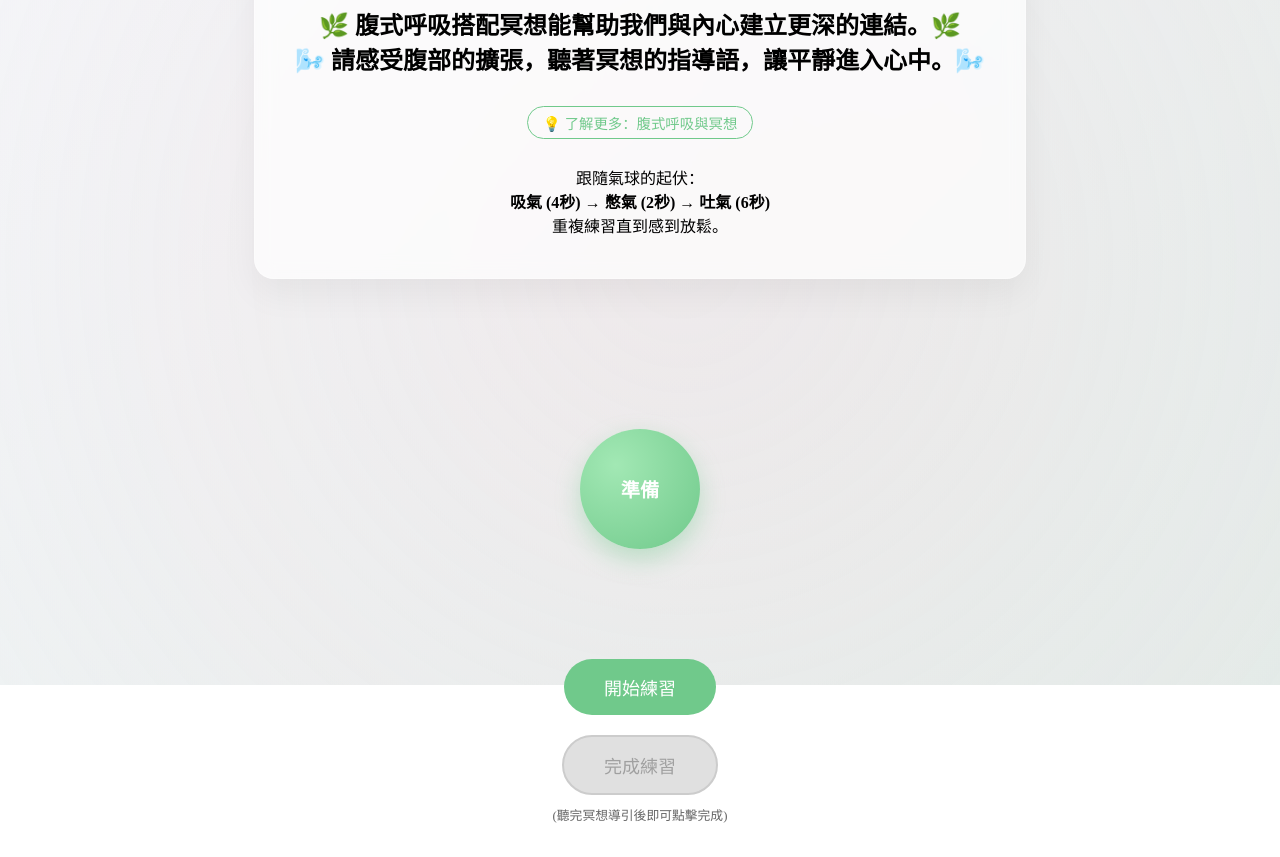
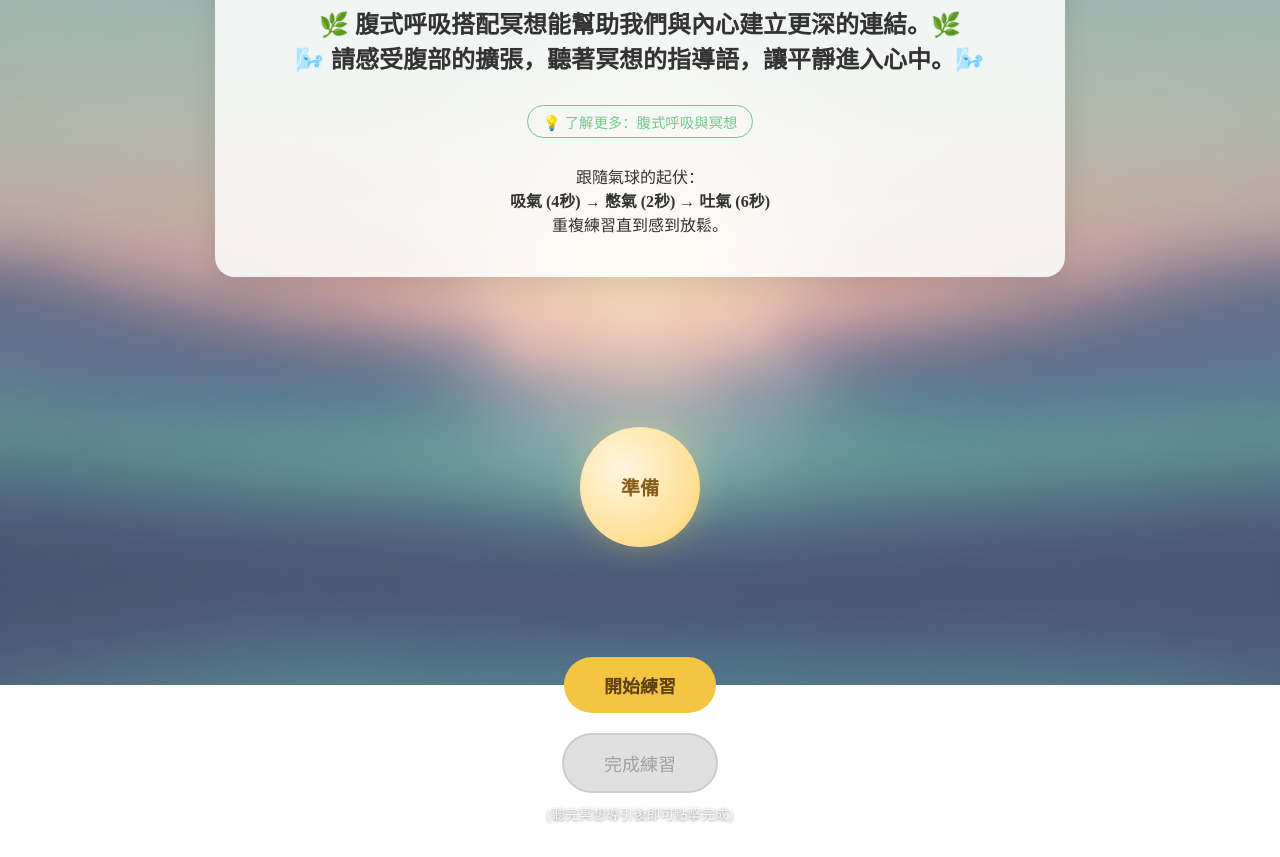
Before and after one commit to WendyWe/bless-SEL-EXP, a website: page public/experimental/daily_tasks/breathe/breathe.html in a window 1280 px wide. Shown: the part 115-972 px from the top of the page. Drawn offline with Linux system fonts and the light colour scheme.

Commit message:
20260130 breathe design ver6

```diff
--- a/public/experimental/daily_tasks/breathe/breathe.css
+++ b/public/experimental/daily_tasks/breathe/breathe.css
@@ -9,45 +9,33 @@ body {
     overflow-x: hidden;
 }
 
-/* === 柔和粉綠 Aura 漸層背景 === */
+/* 修改背景層 */
 .background {
     position: fixed;
     top: 0;
     left: 0;
     width: 100%;
     height: 100%;
-    /* 結合了湖水綠、奶油白與淡粉色的多層次漸層 */
-    background:
-        radial-gradient(circle at 10% 20%, rgba(165, 202, 210, 0.3) 0%, transparent 50%), /* 湖水藍 */
-        radial-gradient(circle at 90% 80%, rgba(252, 239, 239, 0.6) 0%, transparent 50%), /* 暖粉色 */
-        radial-gradient(circle at 50% 50%, rgba(253, 252, 240, 0.5) 0%, transparent 80%), /* 奶油黃 */
-        #f8f9fa; /* 基底淺灰白 */
+    /* 1. 插入生成的圖片 URL，並設定為不重複、置中、填滿 */
+    background-image: url("../../media/raw_image/breathe_background.png");
+    background-size: cover;
+    background-position: center;
+    background-repeat: no-repeat;
     z-index: -1;
     overflow: hidden;
 }
 
-/* 增加緩慢流動的光影效果，模擬「呼吸感」 */
-.background::after {
+.background::before {
     content: "";
     position: absolute;
-    width: 200%;
-    height: 200%;
-    top: -50%;
-    left: -50%;
-    /* 一個淡淡的粉紅光暈在背景緩慢漂浮 */
-    background: radial-gradient(circle at center, rgba(255, 192, 203, 0.15) 0%, transparent 60%);
-    animation: auraMovement 25s infinite ease-in-out;
-    pointer-events: none;
+    top: 0;
+    left: 0;
+    width: 100%;
+    height: 100%;
+    background: rgba(255, 255, 255, 0.1); /* 0.1 透明度，讓圖片保有原本色彩但稍微柔和 */
+    backdrop-filter: blur(2px); /* 增加一點點毛玻璃感，不遮擋美景但讓文字更清晰 */
 }
 
-@keyframes auraMovement {
-    0%, 100% {
-        transform: translate(0, 0) scale(1);
-    }
-    50% {
-        transform: translate(5%, -5%) scale(1.1);
-    }
-}
 
 #app {
     width: 100%;
@@ -69,15 +57,13 @@ body {
 
 /* 文字區塊優化 */
 .text-container {
-    background-color: rgba(255, 255, 255, 0.7); /* 降低透明度 */
-    backdrop-filter: blur(10px); /* 加入磨砂效果 */
-    border: 1px solid rgba(255, 255, 255, 0.3);
+    background-color: rgba(255, 255, 255, 0.85);
     padding: 25px;
     border-radius: 20px;
-    box-shadow: 0px 15px 35px rgba(0, 0, 0, 0.05);
+    box-shadow: 0px 10px 30px rgba(0, 0, 0, 0.1);
     margin-bottom: 40px;
-    max-width: 800px;
-    width: 90%;
+    color: #333;
+    width: 100%;
 }
 
 /* 氣球容器置中 */
@@ -94,16 +80,19 @@ body {
 #balloon {
     width: 120px;
     height: 120px;
-    background: radial-gradient(circle at 30% 30%, #a2e8b4, #70c98b);
+    /* 使用圖片中的暖黃色調 */
+    background: radial-gradient(circle at 35% 35%, #fff5e1 0%, #ffdf91 70%, #f4c542 100%);
     border-radius: 50%;
     display: flex;
     justify-content: center;
     align-items: center;
-    color: white;
+    /* 文字改為深色以確保對比度 */
+    color: #855e1d;
     font-weight: bold;
     font-size: 1.2rem;
-    box-shadow: 0 10px 25px rgba(112, 201, 139, 0.4);
-    transition: transform 0.1s ease-out; /* 讓縮放平滑 */
+    /* 增加發光感的陰影 */
+    box-shadow: 0 0 30px rgba(255, 223, 145, 0.4), 0 10px 20px rgba(0, 0, 0, 0.1);
+    transition: transform 0.1s ease-out;
 }
 
 /* 按鈕美化 */
@@ -124,14 +113,21 @@ body {
 }
 
 #control {
-    background-color: #70c98b;
-    color: white;
+    background-color: #f4c542; /* 黃色主色 */
+    color: #5d4013; /* 深棕色文字 */
+    font-weight: bold;
 }
 
+#control:hover {
+    background-color: #f19a4d;
+    transform: scale(1.05);
+}
+
+/* 「完成練習」按鈕：啟用時 */
 #finish-btn {
-    background-color: #fff;
-    color: #70c98b;
-    border: 2px solid #70c98b;
+    background-color: rgba(255, 255, 255, 0.9);
+    color: #f4c542;
+    border: 2px solid #f4c542;
 }
 
 /* 當按鈕被禁用時的樣式 */
@@ -145,16 +141,12 @@ body {
 
 /* 播放進度提示 */
 #audio-status {
+    color: rgba(255, 255, 255, 0.9) !important; /* 改為 90% 不透明的白色 */
+    font-size: 0.85rem !important;
+    font-weight: 500;
+    text-shadow: 0px 1px 3px rgba(0, 0, 0, 0.5); /* 加入文字陰影，確保在亮處也能看清 */
+    margin-top: 15px;
     transition: opacity 0.5s ease;
-}
-
-#control:hover { transform: scale(1.05); background-color: #5bb376; }
-
-.background {
-    position: fixed;
-    top: 0; left: 0; width: 100%; height: 100%;
-    background: linear-gradient(135deg, #f5f7fa 0%, #e4edea 100%);
-    z-index: -1;
 }
 
 /* 說明按鈕樣式 */
@@ -185,13 +177,11 @@ body {
 
 /* 彈窗主體 */
 .modal-content {
-    background: (255, 255, 255, 0.9);
-    backdrop-filter: blur(20px);
-    border: 1px solid rgba(255, 255, 255, 0.5);
-    border-radius: 30px; /* 圓角加大更親切 */
-    padding: 40px;
+    background: white;
     width: 90%;
     max-width: 500px;
+    padding: 30px;
+    border-radius: 20px;
     position: relative;
     box-shadow: 0 20px 50px rgba(0,0,0,0.2);
     animation: fadeInModal 0.3s ease-out;
```
Also changed, not shown: public/experimental/media/raw_image/breathe_background.png (added).
